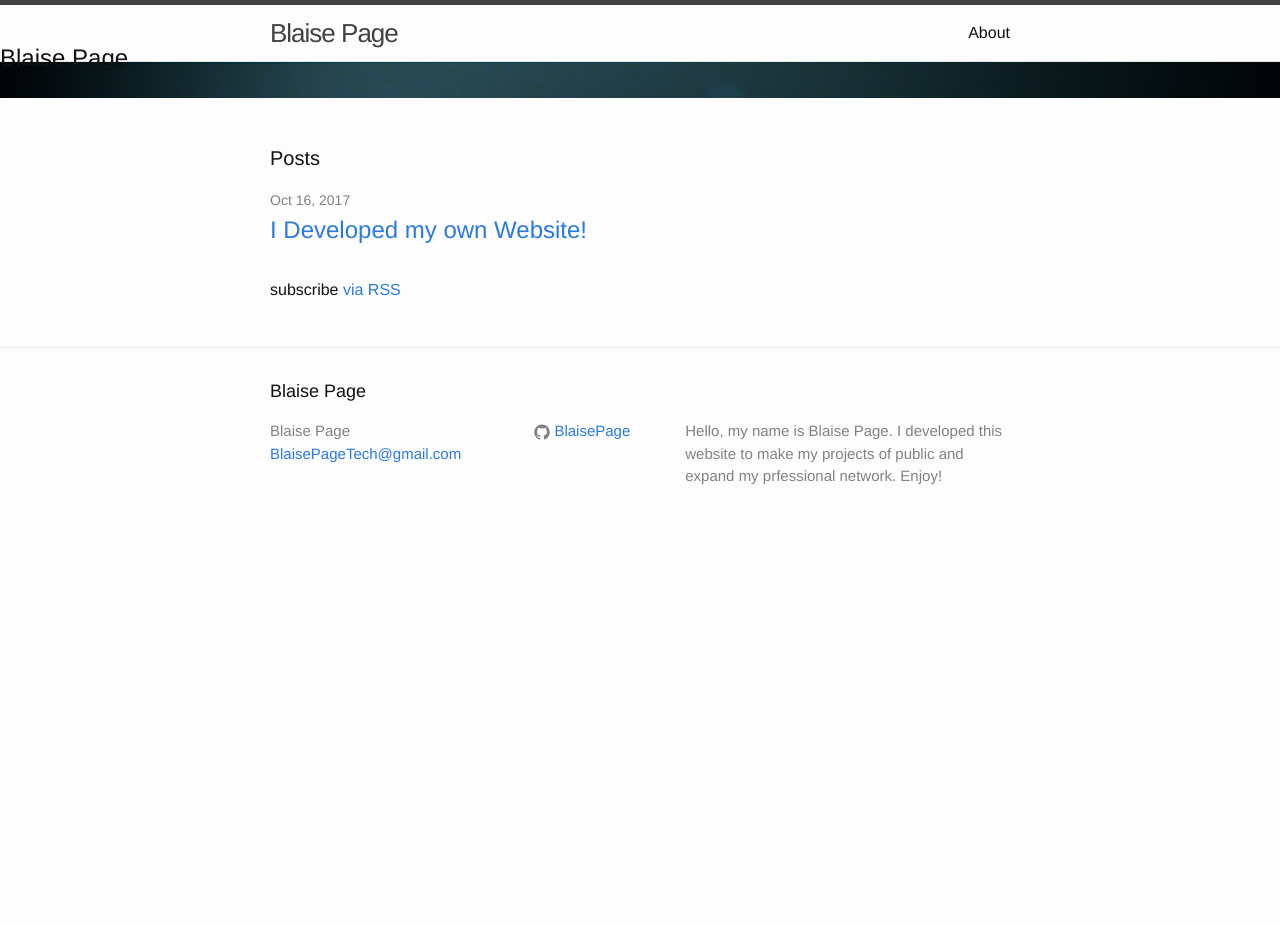
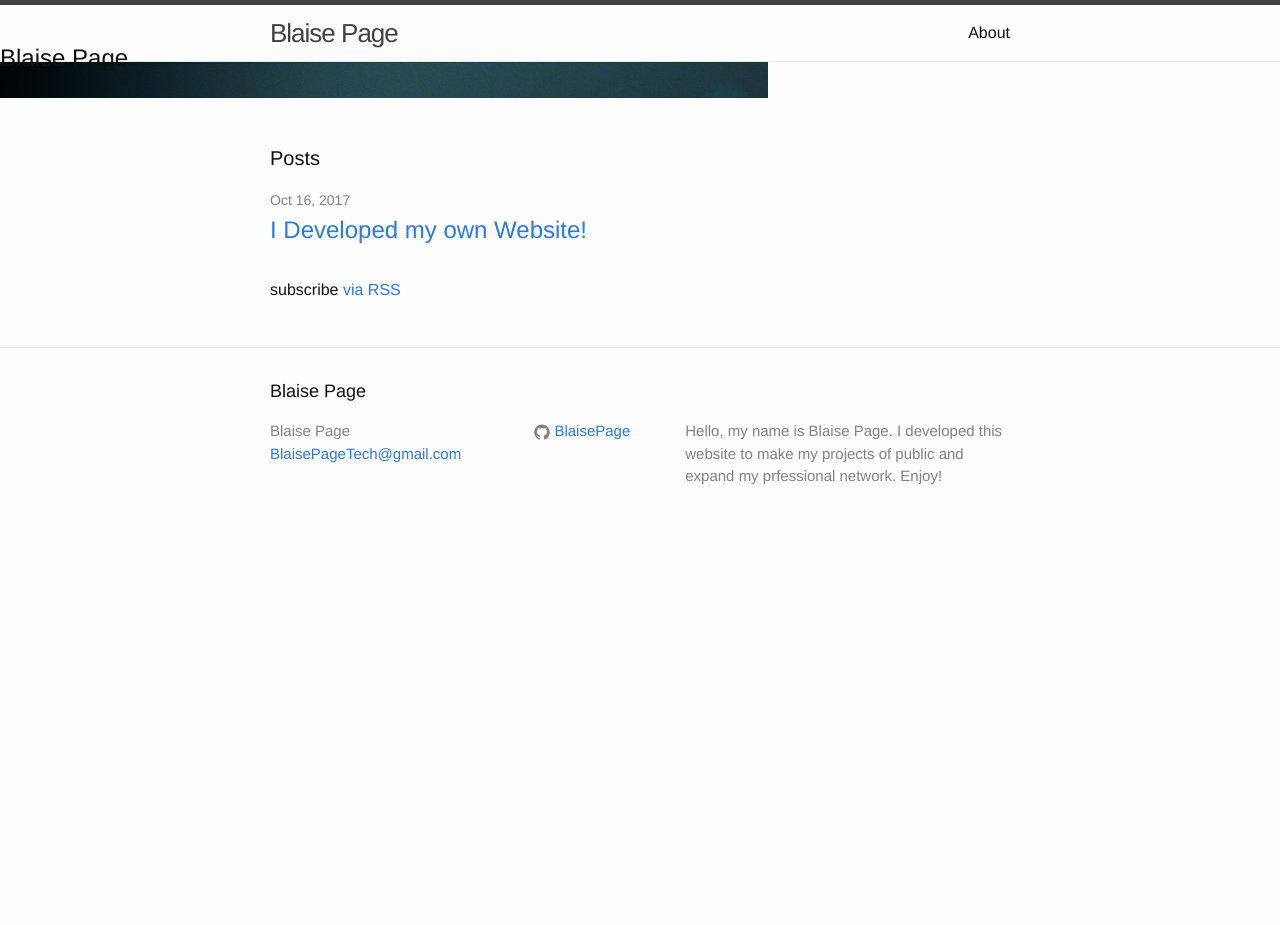
Before and after one commit to BlaisePage/BlaisePage.github.io, a Jekyll site: the page built from index.html, in a window 1280 px wide. Built offline with Jekyll 4.4.1, drawn with Linux system fonts in a browser that asks for light colours.

Commit message:
Update _layout.scss

```diff
--- a/_sass/_layout.scss
+++ b/_sass/_layout.scss
@@ -2,8 +2,8 @@
  * Hero
  */
 .top-section-hero {
-    width: 100%;
-    height: 100%;
+    width: 60%;
+    height: 75%;
     padding-top: 0;
     .jumbotron {
         position: relative;
```
